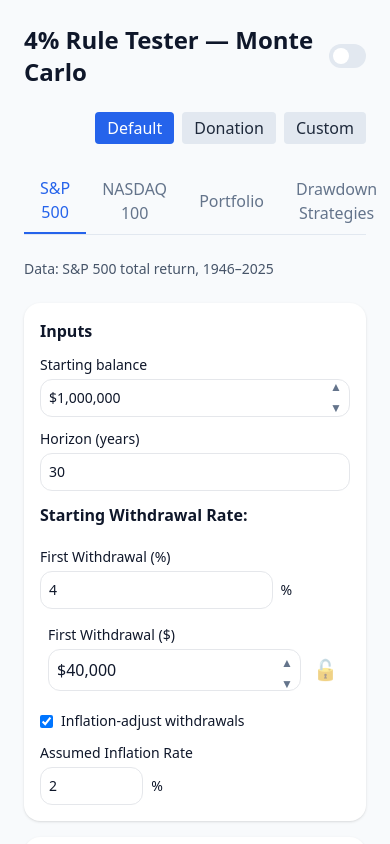
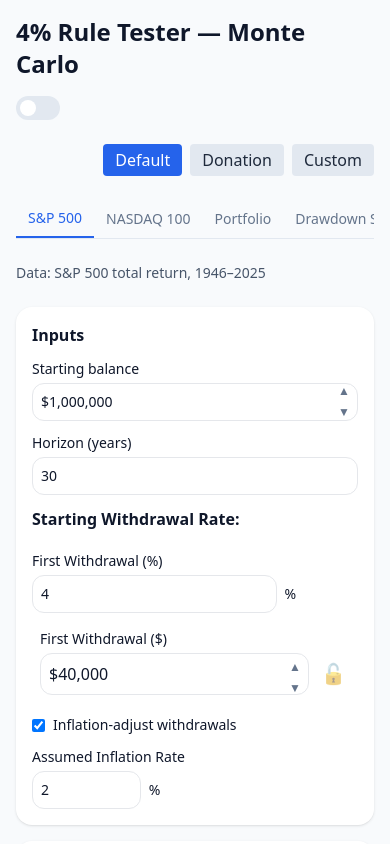
Before and after one commit to GodsMoon/bucket-retirement-calculator, a React (Vite) app: page / in a window 390 px wide. Shown: the top 844 px of the page. Built offline with nearby package versions, Linux system fonts and the light colour scheme.

Commit message:
Improve mobile responsiveness

```diff
--- a/src/App.tsx
+++ b/src/App.tsx
@@ -176,7 +176,7 @@
     localStorage.setItem("activeProfile", p);
   };
 
-  const handleParamChange = (param: string, value: any) => {
+  const handleParamChange = (param: string, value: unknown) => {
     switch (param) {
       case 'startBalance': setStartBalance(parseFloat(value as string)); break;
       case 'cash': setCash(parseFloat(value as string)); break;
@@ -185,10 +185,11 @@
       case 'bonds': setBonds(parseFloat(value as string)); break;
       case 'allocation':
         if (typeof value === 'object' && value !== null) {
-          setCash(value.cash);
-          setSpy(value.spy);
-          setQqq(value.qqq);
-          setBonds(value.bonds);
+          const alloc = value as { cash: number; spy: number; qqq: number; bonds: number };
+          setCash(alloc.cash);
+          setSpy(alloc.spy);
+          setQqq(alloc.qqq);
+          setBonds(alloc.bonds);
         }
         break;
       case 'drawdownStrategy': setDrawdownStrategy(value as DrawdownStrategy); break;
@@ -266,9 +267,9 @@
 
   return (
     <div className={darkMode ? "dark" : ""}>
-      <div className="min-h-screen bg-slate-50 text-slate-900 dark:bg-slate-900 dark:text-slate-100 p-6">
+      <div className="min-h-screen bg-slate-50 text-slate-900 dark:bg-slate-900 dark:text-slate-100 p-4 md:p-6">
         <div className="max-w-6xl mx-auto space-y-6">
-          <header className="flex items-center justify-between">
+          <header className="flex flex-col sm:flex-row items-start sm:items-center justify-between gap-4">
             <h1 className="text-2xl md:text-3xl font-bold">4% Rule Tester — Monte Carlo</h1>
             <ThemeToggle darkMode={darkMode} toggleDarkMode={() => setDarkMode(prev => !prev)} />
           </header>
--- a/src/components/AllocationSlider.tsx
+++ b/src/components/AllocationSlider.tsx
@@ -7,7 +7,7 @@
   spy: number;
   qqq: number;
   bonds: number;
-  onParamChange: (param: string, value: any) => void;
+  onParamChange: (param: string, value: unknown) => void;
 }
 
 const AllocationSlider: React.FC<AllocationSliderProps> = ({ cash, spy, qqq, bonds, onParamChange }) => {
--- a/src/components/DrawdownTab.tsx
+++ b/src/components/DrawdownTab.tsx
@@ -46,7 +46,7 @@
   seed: number | "";
   startYear: number;
   onRefresh: () => void;
-  onParamChange: (param: string, value: any) => void;
+  onParamChange: (param: string, value: unknown) => void;
   setIsInitialAmountLocked: (value: React.SetStateAction<boolean>) => void;
   refreshCounter: number;
   chartStates: Record<string, ChartState>;
--- a/src/components/PortfolioTab.tsx
+++ b/src/components/PortfolioTab.tsx
@@ -176,7 +176,7 @@
   seed: number | "";
   startYear: number;
   onRefresh: () => void;
-  onParamChange: (param: string, value: any) => void;
+  onParamChange: (param: string, value: unknown) => void;
   setIsInitialAmountLocked: (value: React.SetStateAction<boolean>) => void;
   refreshCounter: number;
   chartStates: Record<string, ChartState>;
--- a/src/components/TabNavigation.tsx
+++ b/src/components/TabNavigation.tsx
@@ -6,36 +6,35 @@
 }
 
 const TabNavigation: React.FC<TabNavigationProps> = ({ activeTab, onTabChange }) => {
+  const baseTabClass =
+    "px-3 sm:px-4 py-2 font-medium text-sm sm:text-base";
+  const activeClass =
+    "text-blue-600 border-b-2 border-blue-600 dark:text-blue-400 dark:border-blue-400";
+  const inactiveClass =
+    "text-slate-500 hover:text-slate-700 dark:text-slate-400 dark:hover:text-slate-200";
+
   return (
-    <div className="flex border-b border-slate-200 dark:border-slate-700 mb-6">
+    <div className="flex overflow-x-auto whitespace-nowrap border-b border-slate-200 dark:border-slate-700 mb-6">
       <button
-        className={`px-4 py-2 font-medium ${activeTab === 'sp500'
-          ? 'text-blue-600 border-b-2 border-blue-600 dark:text-blue-400 dark:border-blue-400'
-          : 'text-slate-500 hover:text-slate-700 dark:text-slate-400 dark:hover:text-slate-200'}`}
+        className={`${baseTabClass} ${activeTab === 'sp500' ? activeClass : inactiveClass}`}
         onClick={() => onTabChange('sp500')}
       >
         S&P 500
       </button>
       <button
-        className={`px-4 py-2 font-medium ${activeTab === 'nasdaq100'
-          ? 'text-blue-600 border-b-2 border-blue-600 dark:text-blue-400 dark:border-blue-400'
-          : 'text-slate-500 hover:text-slate-700 dark:text-slate-400 dark:hover:text-slate-200'}`}
+        className={`${baseTabClass} ${activeTab === 'nasdaq100' ? activeClass : inactiveClass}`}
         onClick={() => onTabChange('nasdaq100')}
       >
         NASDAQ 100
       </button>
       <button
-        className={`px-4 py-2 font-medium ${activeTab === 'portfolio'
-          ? 'text-blue-600 border-b-2 border-blue-600 dark:text-blue-400 dark:border-blue-400'
-          : 'text-slate-500 hover:text-slate-700 dark:text-slate-400 dark:hover:text-slate-200'}`}
+        className={`${baseTabClass} ${activeTab === 'portfolio' ? activeClass : inactiveClass}`}
         onClick={() => onTabChange('portfolio')}
       >
         Portfolio
       </button>
       <button
-        className={`px-4 py-2 font-medium ${activeTab === 'drawdown'
-          ? 'text-blue-600 border-b-2 border-blue-600 dark:text-blue-400 dark:border-blue-400'
-          : 'text-slate-500 hover:text-slate-700 dark:text-slate-400 dark:hover:text-slate-200'}`}
+        className={`${baseTabClass} ${activeTab === 'drawdown' ? activeClass : inactiveClass}`}
         onClick={() => onTabChange('drawdown')}
       >
         Drawdown Strategies
```
